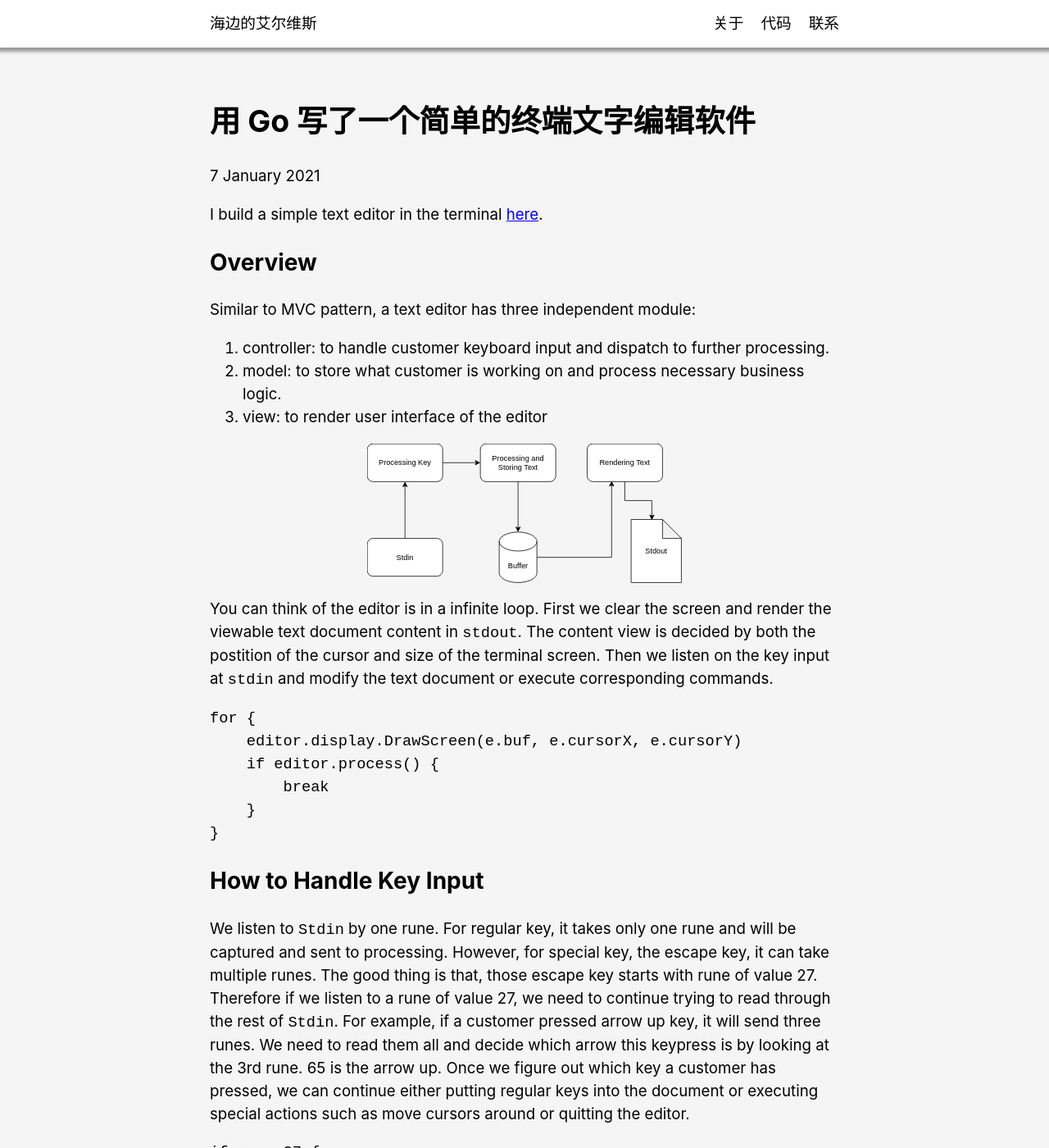
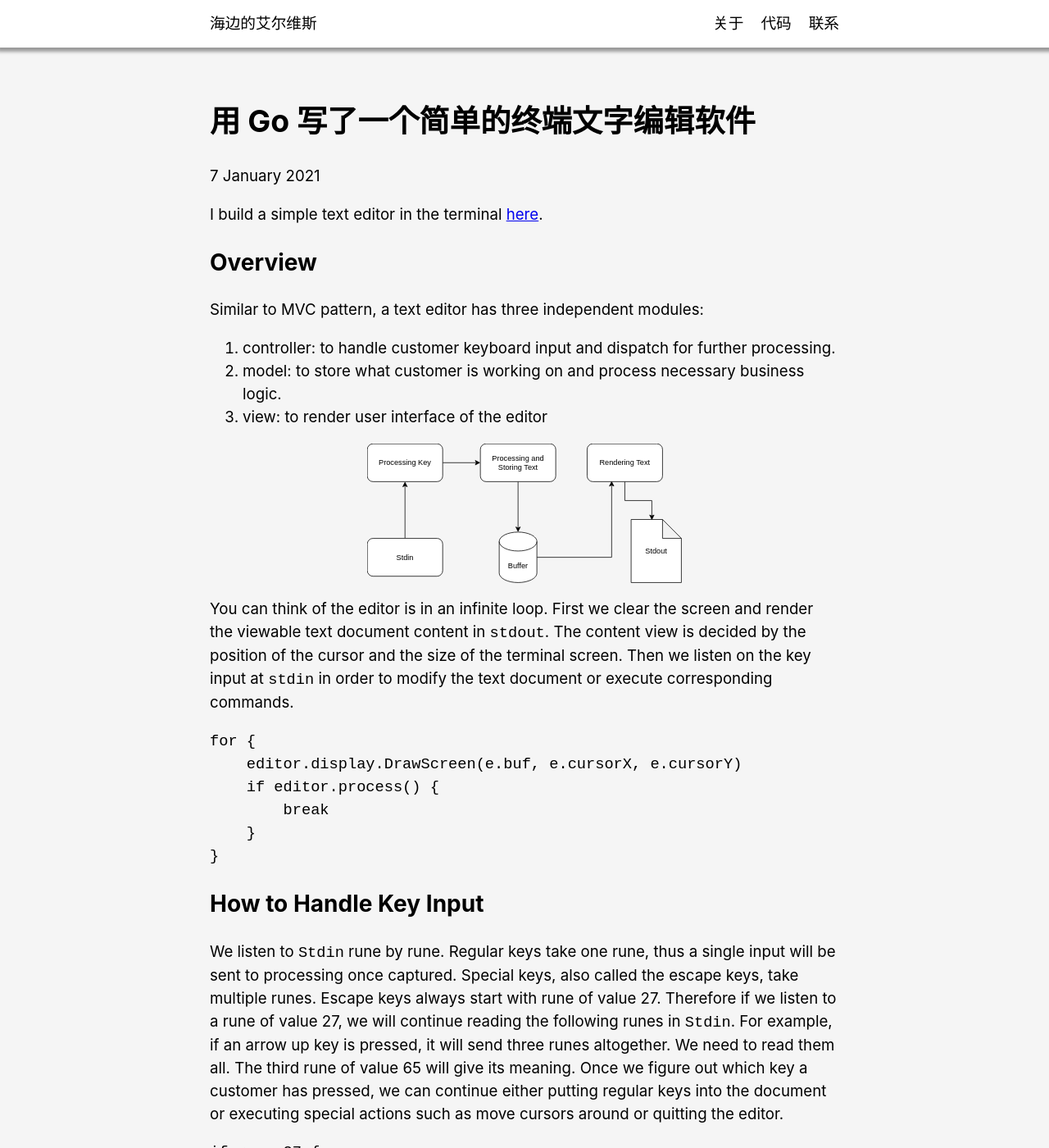
Before and after one commit to ydzhou/ydzhou.github.io, a Jekyll site: the page built from _posts/2021-01-07-s-text-editor.md, in a window 1280 px wide and 1400 px high. Shown: the whole window at 82% size. Built offline with Jekyll 4.4.1, drawn with Linux system fonts in a browser that asks for light colours; some of the changed text lies outside the part shown.

Commit message:
fix typo

````diff
--- a/_posts/2021-01-07-s-text-editor.md
+++ b/_posts/2021-01-07-s-text-editor.md
@@ -7,15 +7,15 @@ I build a simple text editor in the terminal [here](https://github.com/ydzhou/st
 
 ## Overview
 
-Similar to MVC pattern, a text editor has three independent module:
+Similar to MVC pattern, a text editor has three independent modules:
 
-1. controller: to handle customer keyboard input and dispatch to further processing.
+1. controller: to handle customer keyboard input and dispatch for further processing.
 2. model: to store what customer is working on and process necessary business logic.
 3. view: to render user interface of the editor
 
 ![Overview]({{ site.baseurl }}/assets/ste0.svg)
 
-You can think of the editor is in a infinite loop. First we clear the screen and render the viewable text document content in `stdout`. The content view is decided by both the postition of the cursor and size of the terminal screen. Then we listen on the key input at `stdin` and modify the text document or execute corresponding commands.
+You can think of the editor is in an infinite loop. First we clear the screen and render the viewable text document content in `stdout`. The content view is decided by the position of the cursor and the size of the terminal screen. Then we listen on the key input at `stdin` in order to modify the text document or execute corresponding commands.
 
 ```
 for {
@@ -28,7 +28,7 @@ for {
 
 ## How to Handle Key Input
 
-We listen to `Stdin` by one rune. For regular key, it takes only one rune and will be captured and sent to processing. However, for special key, the escape key, it can take multiple runes. The good thing is that, those escape key starts with rune of value 27. Therefore if we listen to a rune of value 27, we need to continue trying to read through the rest of `Stdin`. For example, if a customer pressed arrow up key, it will send three runes. We need to read them all and decide which arrow this keypress is by looking at the 3rd rune. 65 is the arrow up. Once we figure out which key a customer has pressed, we can continue either putting regular keys into the document or executing special actions such as move cursors around or quitting the editor.
+We listen to `Stdin` rune by rune. Regular keys take one rune, thus a single input will be sent to processing once captured. Special keys, also called the escape keys, take multiple runes. Escape keys always start with rune of value 27. Therefore if we listen to a rune of value 27, we will continue reading the following runes in `Stdin`. For example, if an arrow up key is pressed, it will send three runes altogether. We need to read them all. The third rune of value 65 will give its meaning. Once we figure out which key a customer has pressed, we can continue either putting regular keys into the document or executing special actions such as move cursors around or quitting the editor.
 
 ```
 if r == 27 {
@@ -108,7 +108,7 @@ Inserting a new line is similar to insert a regular word by putting `\n` in the
 
 ### Insert a tab
 
-Tab is quite troublesome since it is hard to determine its position just based on cursor. One way is to convert tab as spaces and store them in the buffer, yet it can break some file if it requires tab to execute, such as Fortran or Assemble. The other way is to store tab as `\t` and then restraint cursor to never moved in-between spaces that belong to a single tab.
+Tab is quite tricky since it is hard to determine its position just based on cursor. One way is to convert tab to spaces and store them in the buffer, yet it can break some file if it requires tab to execute, such as Fortran or Assemble. Another way is to store tab as `\t` and then forbid cursor from moving in-between those spaces.
 
 ### Delete a word
 
@@ -149,4 +149,4 @@ Then we can use `offsetX` to get `viewX` number of lines to display and for each
 
 1. Go has native support to process UTF8 by using runes
 2. Terminal control in Go need to be tailored for each operating system. For example, control flag to access term of OSX (freebsd) and Linux is different.
-4. Converting 2D postition in view and 1D index in text object can cause a lot of effort.
+4. Converting 2D position in view and 1D index in text object can be tedious.
````
Also changed, not shown: other parts of _posts/2021-01-07-s-text-editor.md (+2 -2 lines).
